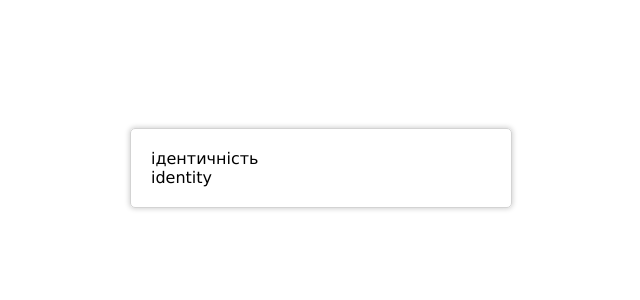
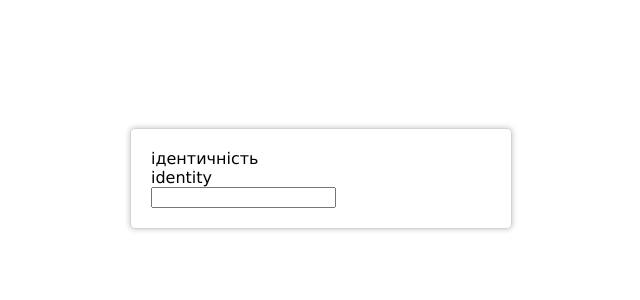
Before and after one commit to ermondel/en-words, a React (Create React App) app: page / in a window 1280 px wide. Shown: the top 300 px of the page, without its empty margins (319-959 px from the left). Built offline with nearby package versions, Linux system fonts and the light colour scheme.

Commit message:
feat: Add input field to the WordCard and its handler (draft) to App

```diff
--- a/src/App.js
+++ b/src/App.js
@@ -6,6 +6,10 @@ import WordNotFound         from './WordNotFound';
 export default class App extends Component {
     state = {
         currentWord: 0
+    }
+
+    translationChangedHandler = event => {
+        console.log(event.target.value);
     }
 
     render() {
@@ -17,6 +21,7 @@ export default class App extends Component {
                 ukr={dataVocabulary[currentWord].ukr}
                 eng={dataVocabulary[currentWord].eng}
                 type={dataVocabulary[currentWord].type}
+                changed={this.translationChangedHandler}
             />
         } else {
             content = <WordNotFound />
--- a/src/WordCard.js
+++ b/src/WordCard.js
@@ -6,6 +6,7 @@ const WordCard = (props) => (
         <div>{props.ukr}</div>
         <div>{props.eng}</div>
         <div>{props.type}</div>
+        <div><input type="text" onChange={props.changed} /></div>
     </div>
 )
 
```
